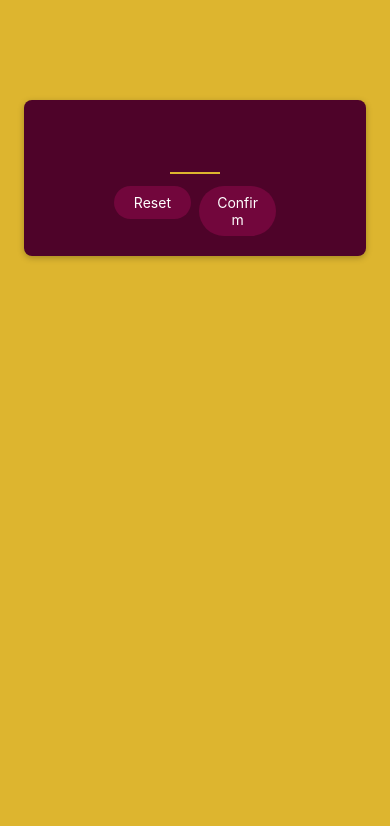
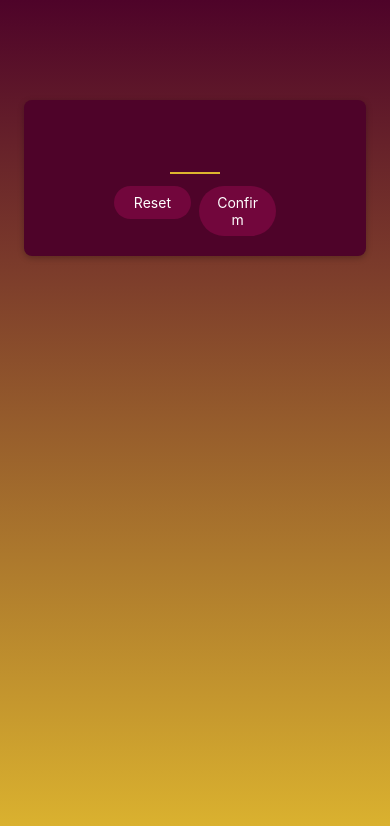
Before and after one commit to radu-lefter/react-native-guessing-game, a React Native app: screen / in a window 390 px wide. Shown: the top 826 px of the page. Built offline with nearby package versions, Linux system fonts and the light colour scheme.

Commit message:
added linear gradient to background

```diff
--- a/App.js
+++ b/App.js
@@ -1,17 +1,18 @@
-import { StyleSheet, View } from 'react-native';
-import StartGameScreen from './screens/StartGameScreen';
+import { StyleSheet, View } from "react-native";
+import { LinearGradient } from "expo-linear-gradient";
+import StartGameScreen from "./screens/StartGameScreen";
 
 export default function App() {
   return (
-    <View style={styles.rootScreen}>
+    <LinearGradient colors={["#4e0329", "#ddb52f"]} style={styles.rootScreen}>
       <StartGameScreen />
-    </View>
+    </LinearGradient>
   );
 }
 
 const styles = StyleSheet.create({
   rootScreen: {
     flex: 1,
-    backgroundColor: '#ddb52f'
-  }
+    backgroundColor: "#ddb52f",
+  },
 });
--- a/package.json
+++ b/package.json
@@ -12,7 +12,8 @@
     "expo": "~48.0.6",
     "expo-status-bar": "~1.4.4",
     "react": "18.2.0",
-    "react-native": "0.71.3"
+    "react-native": "0.71.3",
+    "expo-linear-gradient": "~12.1.2"
   },
   "devDependencies": {
     "@babel/core": "^7.20.0"
```
Also changed, not shown: 1 other file (tests, documents, lock files or other folders).
